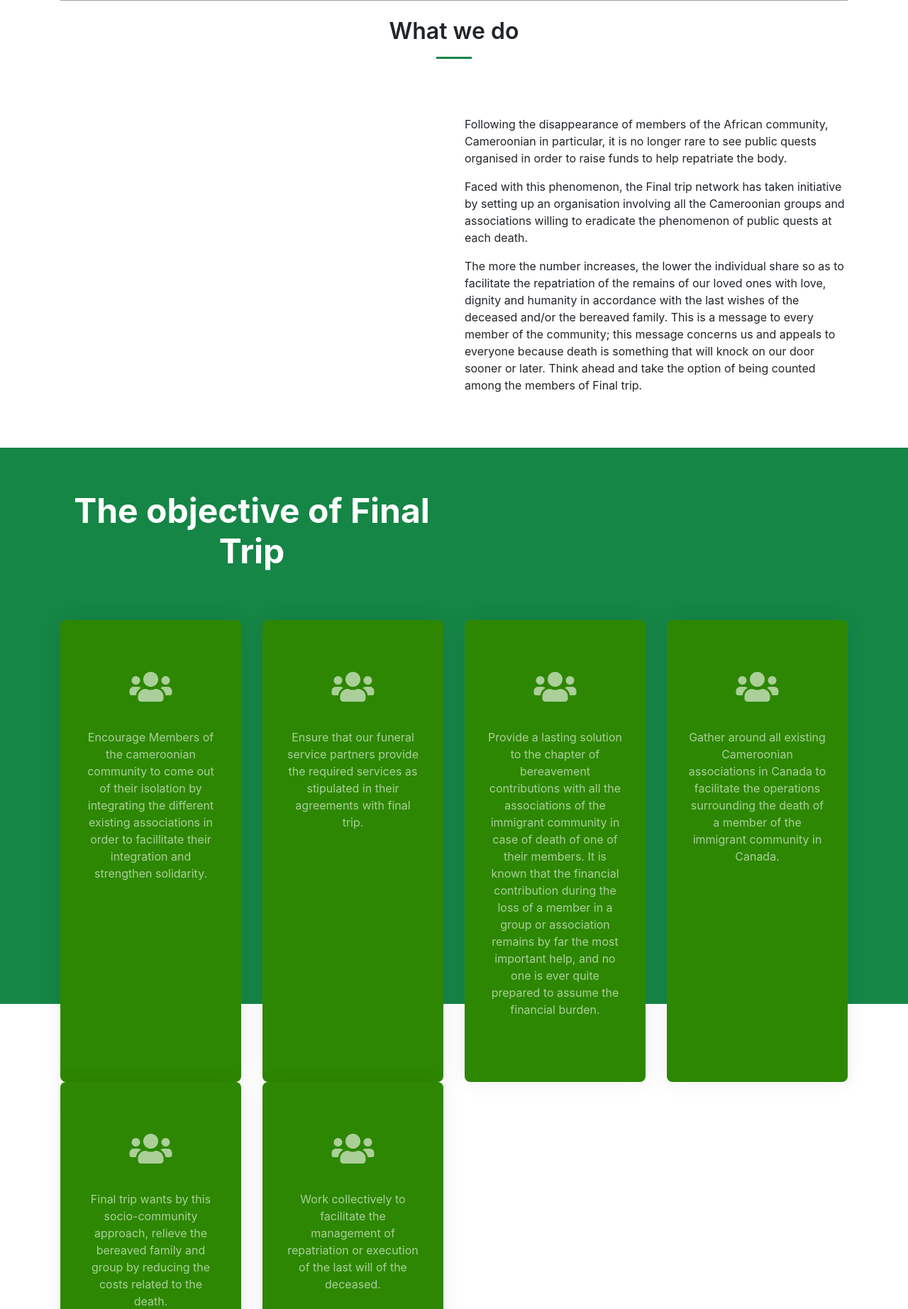
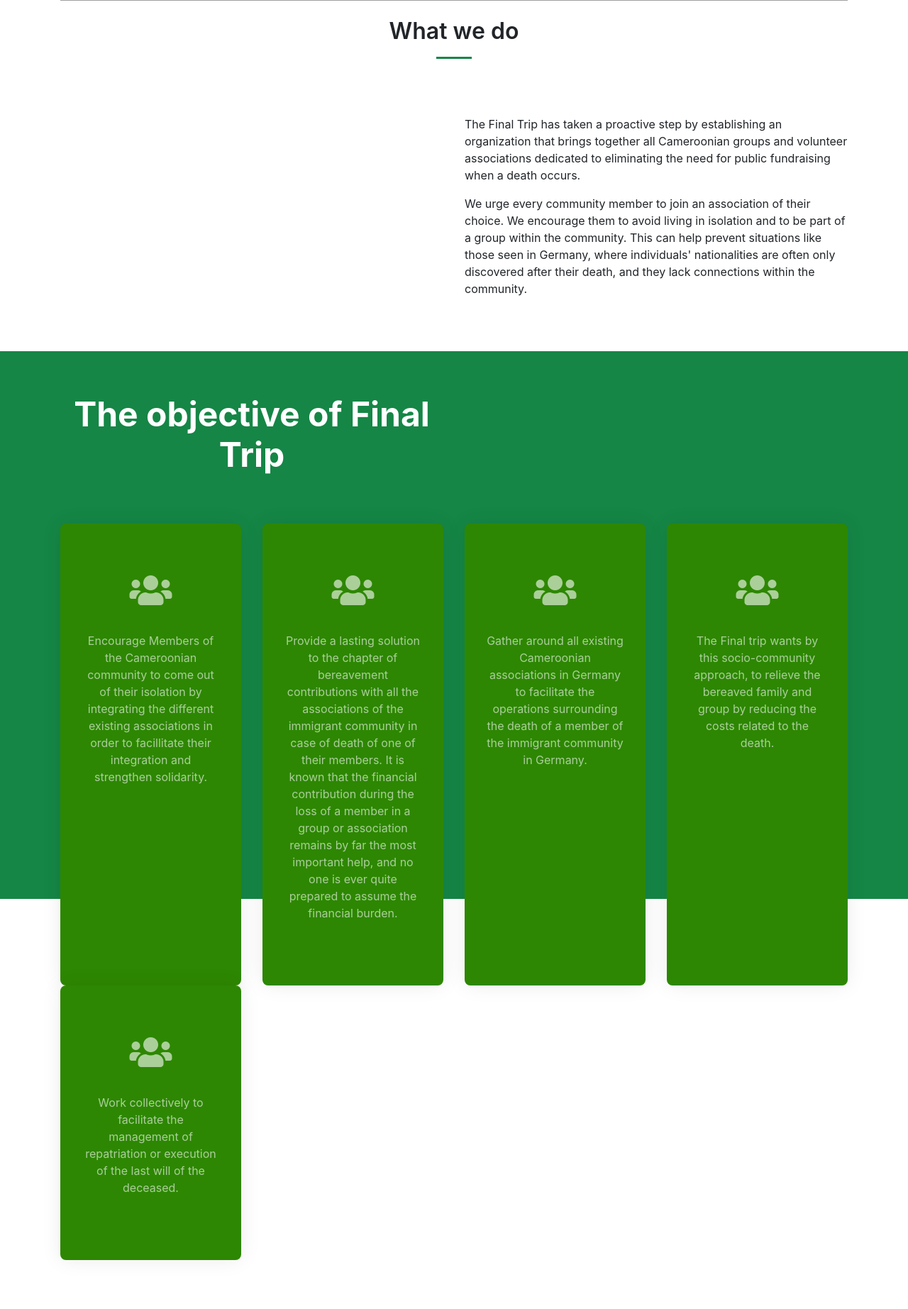
Before and after one commit to Junior-Kamtchouang/Final-Trip, a Django app: page /about in a window 1280 px wide. Shown: the part 1038-2883 px from the top of the page at 71% size. Run offline with Django 5.2, Linux system fonts and the light colour scheme; some libraries are stand-ins or nearby versions; grey boxes are pictures that could not be loaded.

Commit message:
templates upgraded

```diff
--- a/templates/pages/about.html
+++ b/templates/pages/about.html
@@ -20,9 +20,8 @@
         <div class="col-lg-6">
        </div>
         <div class="col-lg-6">
-          <p>Following the disappearance of members of the African community, Cameroonian in particular, it is no longer rare to see public quests organised in order to raise funds to help repatriate the body. </p>
-          <p>Faced with this phenomenon, the Final trip network has taken initiative by setting up an organisation involving all the Cameroonian groups and associations willing to eradicate the phenomenon of public quests at each death.</p>
-          <p>The more the number increases, the lower the individual share so as to facilitate the repatriation of the remains of our loved ones with love, dignity and humanity in accordance with the last wishes of the deceased and/or the bereaved family. This is a message to every member of the community; this message concerns us and appeals to everyone because death is something that will knock on our door sooner or later. Think ahead and take the option of being counted among the members of Final trip. </p>
+          <p>The Final Trip has taken a proactive step by establishing an organization that brings together all Cameroonian groups and volunteer associations dedicated to eliminating the need for public fundraising when a death occurs.</p>
+          <p>We urge every community member to join an association of their choice. We encourage them to avoid living in isolation and to be part of a group within the community. This can help prevent situations like those seen in Germany, where individuals' nationalities are often only discovered after their death, and they lack connections within the community.</p>
         </div>
 
       </div>
@@ -51,17 +50,11 @@
             <div class="icon-box">
               <div class="icon"><i class="fas fa-users"></i></div>
               <h4 class="title"><a href="" class="stretched-link"></a></h4>
-              <P>Encourage Members of the cameroonian community to come out of their isolation by integrating the different existing associations in order to facillitate their integration and strengthen solidarity. </P>
+              <P>Encourage Members of the Cameroonian community to come out of their isolation by integrating the different existing associations in order to facillitate their integration and strengthen solidarity. </P>
             </div>
           </div><!--End Icon Box -->
 
-          <div class="col-xl-3 col-md-6" data-aos="fade-up" data-aos-delay="100">
-            <div class="icon-box">
-              <div class="icon"><i class="fas fa-users"></i></div>
-              <h4 class="title"><a href="" class="stretched-link"></a></h4>
-              <P>Ensure that our funeral service partners provide the required services as stipulated in their agreements with final trip.  </P>
-            </div>
-          </div><!--End Icon Box -->
+
 
 
           <div class="col-xl-3 col-md-6" data-aos="fade-up" data-aos-delay="100">
@@ -79,7 +72,7 @@
               <div class="icon"><i class="fas fa-users"></i></div>
               <h4 class="title"><a href="" class="stretched-link"></a></h4>
                 <P>
-                    Gather around all existing Cameroonian associations in Canada to facilitate the operations surrounding the death of a member of the immigrant community in Canada.
+                    Gather around all existing Cameroonian associations in Germany to facilitate the operations surrounding the death of a member of the immigrant community in Germany.
                 </P>
             </div>
           </div><!--End Icon Box -->
@@ -89,7 +82,7 @@
               <div class="icon"><i class="fas fa-users"></i></div>
               <h4 class="title"><a href="" class="stretched-link"></a></h4>
                 <P>
-                    Final trip wants by this socio-community approach, relieve the bereaved family and group by reducing the costs related to the death.
+                    The Final trip wants by this socio-community approach, to relieve the bereaved family and group by reducing the costs related to the death.
                 </P>
             </div>
           </div><!--End Icon Box -->
@@ -122,13 +115,13 @@
     </div>
       <div class="row gy-4">
         <div class="col-lg-6">
-          <h3> Final trip is a non-profit organization, whose primary mission is to help the community and eradicate public funding request after a death occurs.</h3>
+          <h3> The Final trip is a non-profit organization, whose primary mission is to help the community and eradicate public funding request after a death occurs.</h3>
        </div>
         <div class="col-lg-6">
         <ul>
             <li>
                 <h3>Integrity and professionalism:</h3>
-                <p>Donor funds and associations are operated according to (the) line (s) budget (s) and that all transactions are carried out transparently. RPN never uses the funds for other reasons other that its primary objective.</p>
+                <p>Donor funds and associations are operated according to (the) line (s) budget (s) and that all transactions are carried out transparently. The Final Trip never uses the funds for other reasons other than its primary objective.</p>
                 <p>We provide financial reports to donors and member associations, regardless of the amount of the grant or contribution. We believe that the timely submission of these reports create the trust we earn from our donors</p>
             </li>
             <li>
@@ -136,7 +129,7 @@
                 <p>All our volunteers are trained to treat all our stakeholders with respect. </p>
             </li>
             <li>
-                <h3>Fairness, Equity et Teamwork:</h3>
+                <h3>Fairness, Equity and Teamwork:</h3>
                 <p> We endeavor to reach out to all vulnerable and needy children and their families regardless of their race, educational background, family history or color. We do not support political parties, religious groups or a particular group of the society.</p>
                 <p>We involve the grassroots in problem-solving. We do not take an implementation role: we take a facilitator role so that programs will be sustainable even in the event we wind-up programs in areas where we work.</p>
             </li>
@@ -156,11 +149,11 @@
           </div>
           <div class="row gy-4">
             <div class="col-lg-6">
-              <p>One of the objectives pursued by Final trip is to motivate each member of the community to attend an association of their choice. Persuade him / her out of isolation and belong to a group within the community to avoid cases like those that occurred in Canada in the past (people who would have known their nationality only after their death.) And worse whom no one in the community knew of). It is often very shameful to deal with this kind of situation. Hence the importance of being a member (or sympathizer) of an association or a group. To be a member of Final trip:  </p>
+              <p>One of the objectives pursued by Final trip is to motivate each member of the community to attend an association of their choice. Persuade him / her out of isolation and belong to a group within the community to avoid cases like those that occurred in Germany in the past (people who would have known their nationality only after their death.) And worse whom no one in the community knew of). It is often very shameful to deal with this kind of situation. Hence the importance of being a member (or sympathizer) of an association or a group. To be a member of the Final trip:  </p>
               <ul>
                 <li> It is mandatory to be a member of an association or a group in the community. </li>
                 <li> The association or group of which you are a member or sympathizer is registered with Final trip and indirectly grants you membership with Final trip.  </li>
-                <li>Any association in the community has the opportunity to offer all its members the right to be members of Final trip by signing a membership agreement and payment of a one time registration fee of $20 through the Final trip's website.  </li>
+                <li>Any association in the community has the opportunity to offer all its members the right to be members of Final trip by signing a membership agreement and payment of a one time registration fee. </li>
 
               </ul>
             </div>
```
Also changed, not shown: templates/pages/index.html (+20 -10 lines).
